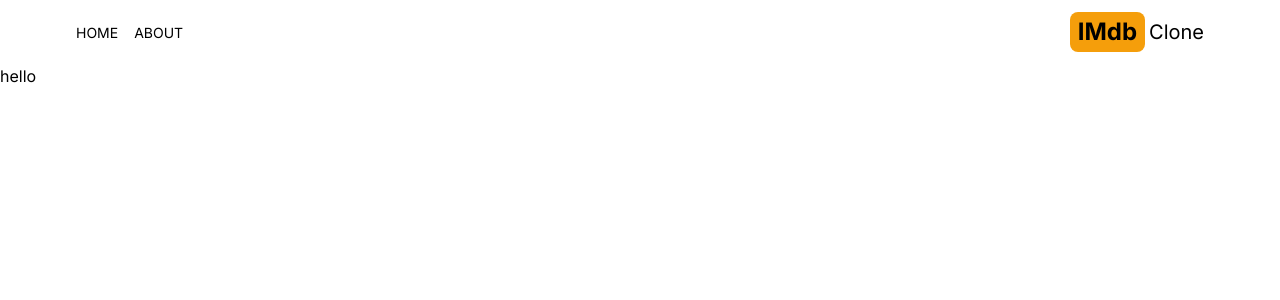
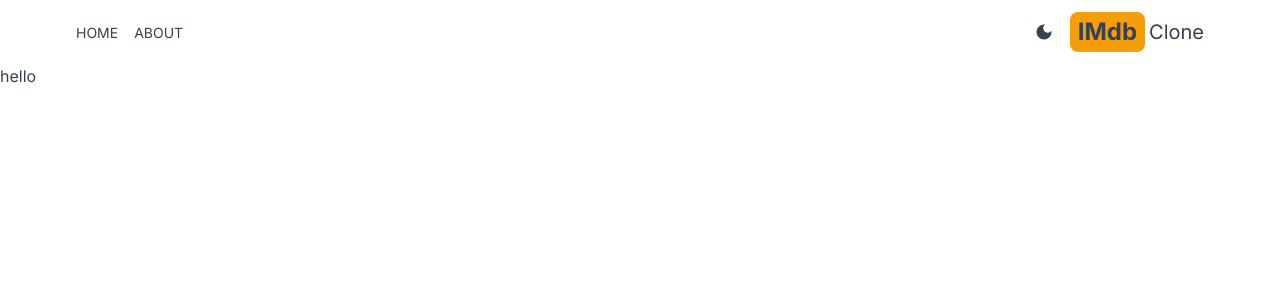
Before and after one commit to waihinsoe/imdb_next_clone, a Next.js app: page / in a window 1280 px wide. Shown: the top 300 px of the page. Built offline with nearby package versions, Linux system fonts and the light colour scheme.

Commit message:
add dark mode

```diff
--- a/package.json
+++ b/package.json
@@ -10,6 +10,7 @@
   },
   "dependencies": {
     "next": "14.2.3",
+    "next-themes": "^0.3.0",
     "react": "^18",
     "react-dom": "^18",
     "react-icons": "^5.1.0"
--- /dev/null
+++ b/src/app/Providers.jsx
@@ -0,0 +1,12 @@
+"use client";
+import React from "react";
+import { ThemeProvider } from "next-themes";
+export const Providers = ({ children }) => {
+  return (
+    <ThemeProvider defaultTheme="system" attribute="class">
+      <div className="text-gray-700 dark:text-gray-200 dark:bg-gray-700 min-h-screen select-none transition-colors duration-300">
+        {children}
+      </div>
+    </ThemeProvider>
+  );
+};
--- a/src/app/layout.js
+++ b/src/app/layout.js
@@ -1,6 +1,7 @@
 import { Inter } from "next/font/google";
 import "./globals.css";
 import { Header } from "@/components/Header";
+import { Providers } from "./Providers";
 
 const inter = Inter({ subsets: ["latin"] });
 
@@ -13,8 +14,10 @@
   return (
     <html lang="en">
       <body className={inter.className}>
-        <Header />
-        {children}
+        <Providers>
+          <Header />
+          {children}
+        </Providers>
       </body>
     </html>
   );
--- /dev/null
+++ b/src/components/DarkModeSwitch.jsx
@@ -0,0 +1,23 @@
+"use client";
+import React from "react";
+import { MdLightMode, MdDarkMode } from "react-icons/md";
+import { useTheme } from "next-themes";
+export const DarkModeSwitch = () => {
+  const { theme, setTheme, systemTheme } = useTheme();
+  const currentTheme = theme === "system" ? systemTheme : theme;
+  return (
+    <div>
+      {currentTheme === "dark" ? (
+        <MdLightMode
+          onClick={() => setTheme("light")}
+          className="text-xl cursor-pointer hover:text-amber-500"
+        />
+      ) : (
+        <MdDarkMode
+          onClick={() => setTheme("dark")}
+          className="text-xl cursor-pointer hover:text-amber-500"
+        />
+      )}
+    </div>
+  );
+};
--- a/src/components/Header.jsx
+++ b/src/components/Header.jsx
@@ -3,6 +3,7 @@
 import { AiFillHome } from "react-icons/ai";
 import { BsFillInfoCircleFill } from "react-icons/bs";
 import Link from "next/link";
+import { DarkModeSwitch } from "./DarkModeSwitch";
 
 export const Header = () => {
   return (
@@ -11,6 +12,8 @@
         <MenuItem title="home" address="/" Icon={AiFillHome} />
         <MenuItem title="about" address="/about" Icon={BsFillInfoCircleFill} />
       </div>
+      <div className="flex items-center gap-4 ">
+        <DarkModeSwitch />
         <Link href={"/"} className="flex gap-1 items-center">
           <span className="text-2xl font-bold bg-amber-500 py-1 px-2 rounded-lg">
             IMdb
@@ -18,5 +21,6 @@
           <span className="text-xl hidden sm:inline">Clone</span>
         </Link>
       </div>
+    </div>
   );
 };
--- a/tailwind.config.js
+++ b/tailwind.config.js
@@ -15,4 +15,5 @@
     },
   },
   plugins: [],
+  darkMode: "class",
 };
```
Also changed, not shown: 1 other file (tests, documents, lock files or other folders). Lines whose indentation alone changed are shown as unchanged.
